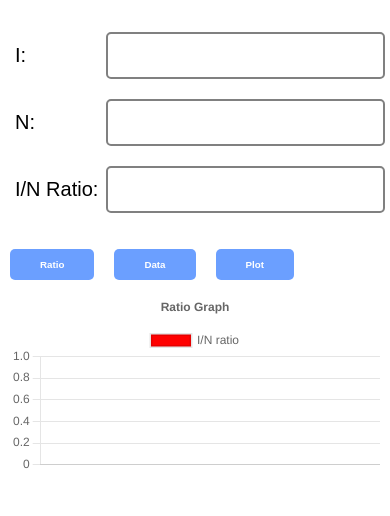
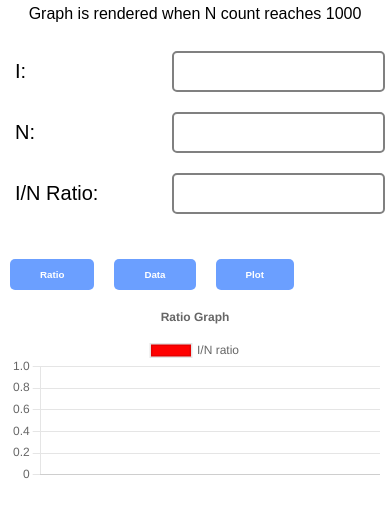
Before and after one commit to cynequil/astrome, a plain HTML site: page index.html in a window 390 px wide. Drawn offline with nearby package versions, Linux system fonts and the light colour scheme; some packages are replaced by stand-ins of ours; a script that the page names is missing.

Commit message:
Graph render msg info added

```diff
--- a/index.html
+++ b/index.html
@@ -8,6 +8,7 @@
     <title>Document</title>
   </head>
   <body>
+    <p id="msg">Graph is rendered when N count reaches 1000</p>
     <div class="info">
       <div class="info_blk">
         <label for="">I: </label>
--- a/style.css
+++ b/style.css
@@ -9,6 +9,14 @@ body {
   justify-content: center;
   height: 100vh;
   padding-top: 50px;
+}
+#msg {
+  position: absolute;
+  top: 0;
+  left: 0;
+  padding: 5px;
+  width: 100%;
+  text-align: center;
 }
 .info {
   display: flex;
@@ -74,6 +82,7 @@ body {
   .info {
     width: 100%;
     height: 10vh;
+    margin-top: 20px;
   }
   .chart_area {
     margin-top: 10vh;
@@ -91,8 +100,11 @@ body {
     font-size: 2.5vw;
   }
   .info {
-    margin-top: 30px;
+    margin-top: 40px;
     padding: 5px;
+  }
+  .info_blk input {
+    font-size: 15px;
   }
   .charts {
     width: 95vw;
```
